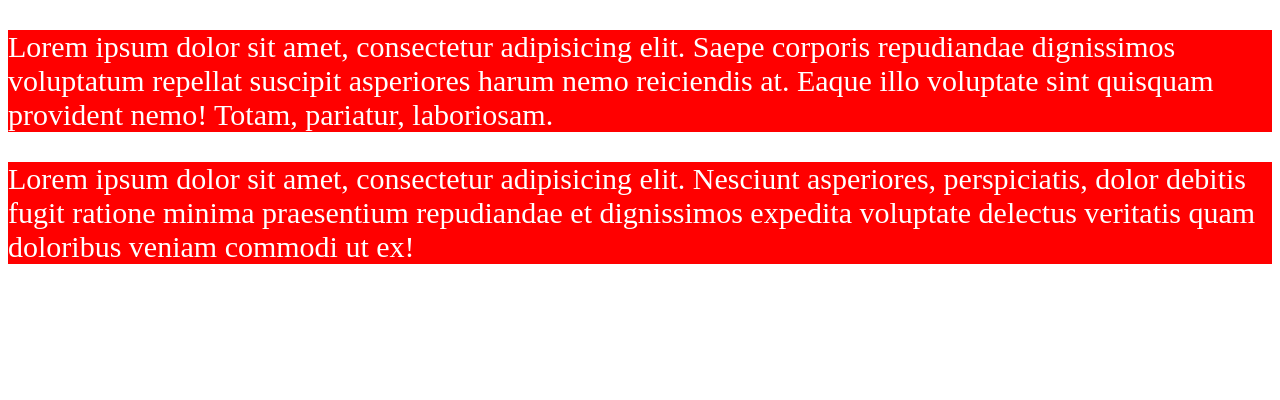
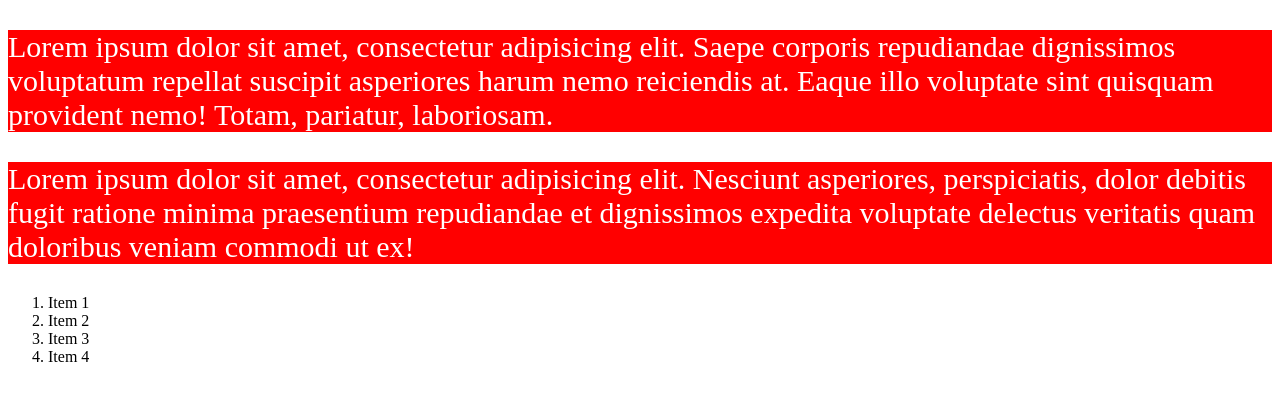
Before and after one commit to dumitruonceanu/experiment, a plain HTML site: page index.html in a window 1280 px wide. Drawn offline with Linux system fonts and the light colour scheme.

Commit message:
added more stuff

```diff
--- a/index.html
+++ b/index.html
@@ -9,5 +9,13 @@
 	<p>Lorem ipsum dolor sit amet, consectetur adipisicing elit. Saepe corporis repudiandae dignissimos voluptatum repellat suscipit asperiores harum nemo reiciendis at. Eaque illo voluptate sint quisquam provident nemo! Totam, pariatur, laboriosam.</p>
 
 	<p>Lorem ipsum dolor sit amet, consectetur adipisicing elit. Nesciunt asperiores, perspiciatis, dolor debitis fugit ratione minima praesentium repudiandae et dignissimos expedita voluptate delectus veritatis quam doloribus veniam commodi ut ex!</p>
+
+	<ol>
+		<li>Item 1</li>
+		<li>Item 2</li>
+		<li>Item 3</li>
+		<li>Item 4</li>
+	</ol>
+
 </body>
 </html>
```
